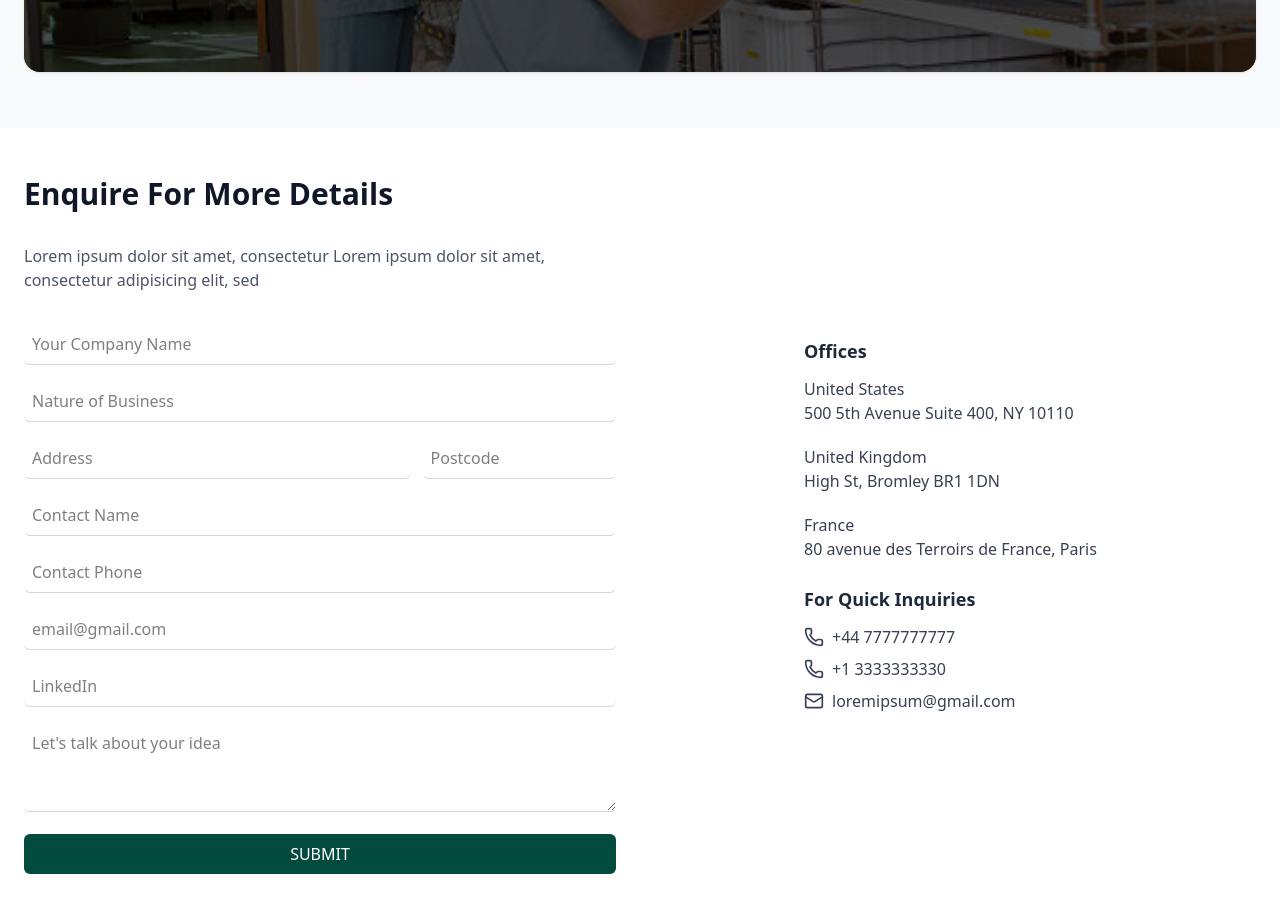
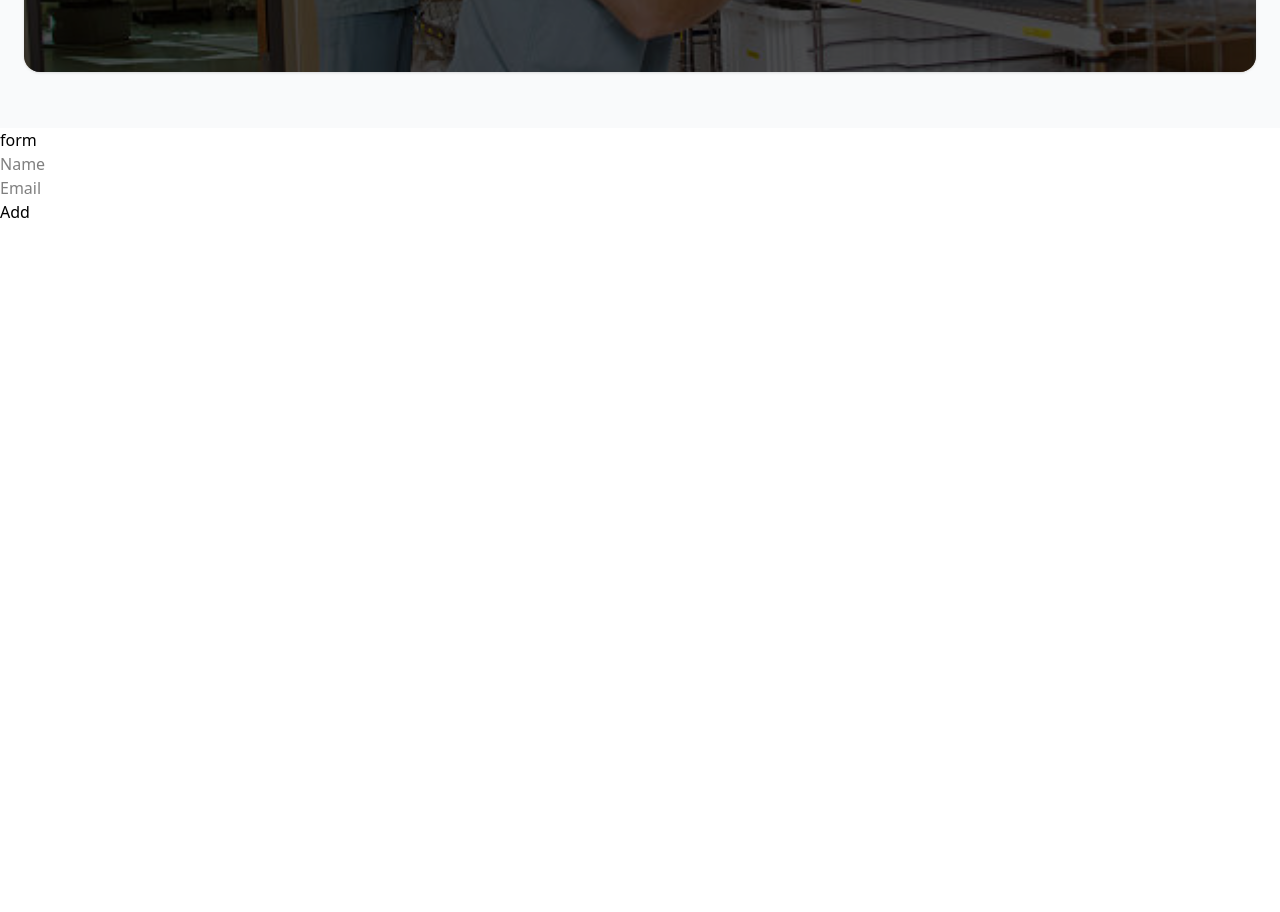
Before and after one commit to Alkor-Cyber-space/barath-medicals, a React (Vite) app: page / in a window 1280 px wide. Shown: the part 3180-4092 px from the top of the page. After the commit the page ends 3404 px from the top, so only its background shows below. Built offline with nearby package versions, Linux system fonts and the light colour scheme.

Commit message:
sampleform

```diff
--- a/src/components/Form.jsx
+++ b/src/components/Form.jsx
@@ -1,179 +1,233 @@
-import axios from "axios";
-import { Mail, Phone } from "lucide-react";
-import React, { useState } from "react";
+// import axios from "axios";
+// import { Mail, Phone } from "lucide-react";
+// import React, { useState } from "react";
 
-const Form = () => {
-     const [formData, setFormData] = useState({
-    companyName: "",
-    natureOfBusiness: "",
-    address: "",
-    postcode: "",
-    contactName: "",
-    contactPhone: "",
-    email: "",
-    linkedin: "",
-    idea: "",
-  });
-  const [responseMsg, setResponseMsg] = useState("");
+// const Form = () => {
+//      const [formData, setFormData] = useState({
+//     companyName: "",
+//     // natureOfBusiness: "",
+//     // address: "",
+//     // postcode: "",
+//     // contactName: "",
+//     // contactPhone: "",
+//     email: "",
+//     // linkedin: "",
+//     // idea: "",
+//   });
+//   const [responseMsg, setResponseMsg] = useState("");
 
-  const handleChange = (e) => {
-    const { name, value } = e.target;
-    setFormData((prev) => ({ ...prev, [name]: value }));
-  };
-const handleSubmit = async (e) => {
-  e.preventDefault();
+//   const handleChange = (e) => {
+//     const { name, value } = e.target;
+//     setFormData((prev) => ({ ...prev, [name]: value }));
+//   };
+// const handleSubmit = async (e) => {
+//   e.preventDefault();
 
-  const formData = new FormData(e.target);
+//   try {
+//     const res = await
+// axios.post(
+//   "https://script.google.com/macros/s/AKfycbyW_izXHIFrqh9PDDaGEHbd5ul5v0D0KOMoS12UmKZWU_TlIT953FSsXMDCxJlSdytV/exec",
+//   formData,
+//   {
+//     headers: {
+//       "Content-Type": "application/json"
+//     }
+//   }
+// )
 
-  try {
-    const response = await fetch(
-      "https://script.google.com/macros/s/AKfycbzgBwMPGzD_qbu0pB38WDbdpV3qRL6itIHpNc3YmRu1_cuz2YjC_NccDjSxDGAxuTIT/exec",
-      {
-        method: "POST",
-        body: formData,
-        mode: "no-cors",
-      }
-    );
 
-    alert("Form submitted successfully!");
-  } catch (error) {
-    console.error("Error submitting form:", error);
-    alert("Submission failed.");
+//     const text = await res.text(); // HTMLService returns plain text
+//     const data = JSON.parse(text); // Parse to JSON
+
+//     if (data.result === "success") {
+//       setResponseMsg("Form submitted successfully!");
+//       alert("Form submitted successfully!");
+//       setFormData({
+//         companyName: "",
+//         natureOfBusiness: "",
+//         address: "",
+//         postcode: "",
+//         contactName: "",
+//         contactPhone: "",
+//         email: "",
+//         linkedin: "",
+//         idea: "",
+//       });
+//     } else {
+//       alert("Error: " + data.message);
+//     }
+//   } catch (err) {
+//     console.error("Error submitting form:", err);
+//     alert("Submission failed. Please try again.");
+//   }
+// };
+
+
+
+//   return (
+//     <section className="max-w-7xl mx-auto px-6 py-12 grid grid-cols-1 md:grid-cols-2 gap-12">
+//       {/* Left Form Section */}
+//       <div>
+//         <h2 className="text-3xl font-bold text-gray-900 mb-3">
+//           Enquire For More Details
+//         </h2>
+//         <p className="text-gray-600 my-8">
+//           Lorem ipsum dolor sit amet, consectetur Lorem ipsum dolor sit amet,
+//           consectetur adipisicing elit, sed
+//         </p>
+
+//         <form className="space-y-4" onSubmit={handleSubmit}>
+//       <input
+//         type="text"
+//         name="companyName"
+//         value={formData.companyName}
+//         onChange={handleChange}
+//         placeholder="Your Company Name"
+//         className="w-full border-b border-gray-300 rounded-md p-2 focus:ring-1 focus:ring-[#024A3E] focus:outline-none"
+//       />
+//       {/* <input
+//         type="text"
+//         name="natureOfBusiness"
+//         value={formData.natureOfBusiness}
+//         onChange={handleChange}
+//         placeholder="Nature of Business"
+//         className="w-full border-b border-gray-300 rounded-md p-2 focus:ring-1 focus:ring-[#024A3E] focus:outline-none"
+//       />
+//       <div className="flex gap-3">
+//         <input
+//           type="text"
+//           name="address"
+//           value={formData.address}
+//           onChange={handleChange}
+//           placeholder="Address"
+//           className="w-2/3 border-b border-gray-300 rounded-md p-2 focus:ring-1 focus:ring-[#024A3E] focus:outline-none"
+//         />
+//         <input
+//           type="text"
+//           name="postcode"
+//           value={formData.postcode}
+//           onChange={handleChange}
+//           placeholder="Postcode"
+//           className="w-1/3 border-b border-gray-300 rounded-md p-2 focus:ring-1 focus:ring-[#024A3E] focus:outline-none"
+//         />
+//       </div>
+//       <input
+//         type="text"
+//         name="contactName"
+//         value={formData.contactName}
+//         onChange={handleChange}
+//         placeholder="Contact Name"
+//         className="w-full border-b border-gray-300 rounded-md p-2 focus:ring-1 focus:ring-[#024A3E] focus:outline-none"
+//       />
+//       <input
+//         type="text"
+//         name="contactPhone"
+//         value={formData.contactPhone}
+//         onChange={handleChange}
+//         placeholder="Contact Phone"
+//         className="w-full border-b border-gray-300 rounded-md p-2 focus:ring-1 focus:ring-[#024A3E] focus:outline-none"
+//       /> */}
+//       <input
+//         type="email"
+//         name="email"
+//         value={formData.email}
+//         onChange={handleChange}
+//         placeholder="email@gmail.com"
+//         className="w-full border-b border-gray-300 rounded-md p-2 focus:ring-1 focus:ring-[#024A3E] focus:outline-none"
+//       />
+//       {/* <input
+//         type="text"
+//         name="linkedin"
+//         value={formData.linkedin}
+//         onChange={handleChange}
+//         placeholder="LinkedIn"
+//         className="w-full border-b border-gray-300 rounded-md p-2 focus:ring-1 focus:ring-[#024A3E] focus:outline-none"
+//       />
+//       <textarea
+//         name="idea"
+//         value={formData.idea}
+//         onChange={handleChange}
+//         placeholder="Let's talk about your idea"
+//         rows="3"
+//         className="w-full border-b border-gray-300 rounded-md p-2 focus:ring-1 focus:ring-[#024A3E] focus:outline-none"
+//       ></textarea> */}
+
+//       <button
+//         type="submit"
+//         className="w-full bg-[#024A3E] text-white py-2 rounded-md hover:bg-[#036356] transition"
+//       >
+//         SUBMIT
+//       </button>
+//     </form>
+//       </div>
+
+//       {/* Right Office Section */}
+//       <div className="flex flex-col item-center px-35  justify-center text-gray-800">
+//         <h3 className="font-bold text-lg mb-3">Offices</h3>
+
+//         <div className="space-y-5 text-gray-700 mb-6">
+//           <div>
+//             <p className="font-medium">United States</p>
+//             <p>500 5th Avenue Suite 400, NY 10110</p>
+//           </div>
+//           <div>
+//             <p className="font-medium">United Kingdom</p>
+//             <p>High St, Bromley BR1 1DN</p>
+//           </div>
+//           <div>
+//             <p className="font-medium">France</p>
+//             <p>80 avenue des Terroirs de France, Paris</p>
+//           </div>
+//         </div>
+
+//         <h3 className="font-semibold text-lg mb-3">For Quick Inquiries</h3>
+
+//         <ul className="space-y-2 text-gray-700">
+//           <li className="flex items-center gap-2">
+//             <span><Phone className="w-5 h-5"/> </span> +44 7777777777
+//           </li>
+//           <li className="flex items-center gap-2">
+//             <span><Phone className="w-5 h-5"/></span> +1 3333333330
+//           </li>
+//           <li className="flex items-center gap-2">
+//             <span><Mail className="w-5 h-5"/></span> loremipsum@gmail.com
+//           </li>
+//         </ul>
+//       </div>
+//     </section>
+//   );
+// };
+
+// export default Form;
+// CompanyForm.jsx
+import React from 'react'
+
+const SampleForm = () => {
+
+// https://script.google.com/macros/s/AKfycbxPIOT1m3K9cp6uBOWR7XY1Qp6whlXbIOtdZMN0d5GeFqe9b7dXmEFuUkZuuVaJIDeG/exec
+  const handleSubmit = (e) =>{
+    e.preventDefault()
+    const url = "https://script.google.com/macros/s/AKfycbxF_AVpTyFpS-bRkU5PpZV02xWRCzQMDcxjtPZojbfdr1z4irC3rZ3ZyFWdklVq8M1e/exec"
+    fetch(url,{
+      method:"POST",
+      headers: {'content-type':'application/x-www-form-urlencoded'},
+      body: `name=${encodeURIComponent(e.target.name.value)}&email=${encodeURIComponent(e.target.email.value)}`
+    }).then(res=>res.text()).then(data=>{
+      alert(data)
+    }).catch(error =>console.log(error))
   }
-};
 
   return (
-    <section className="max-w-7xl mx-auto px-6 py-12 grid grid-cols-1 md:grid-cols-2 gap-12">
-      {/* Left Form Section */}
-      <div>
-        <h2 className="text-3xl font-bold text-gray-900 mb-3">
-          Enquire For More Details
-        </h2>
-        <p className="text-gray-600 my-8">
-          Lorem ipsum dolor sit amet, consectetur Lorem ipsum dolor sit amet,
-          consectetur adipisicing elit, sed
-        </p>
+    <div>
 
-        <form className="space-y-4" onSubmit={handleSubmit}>
-      <input
-        type="text"
-        name="companyName"
-        value={formData.companyName}
-        onChange={handleChange}
-        placeholder="Your Company Name"
-        className="w-full border-b border-gray-300 rounded-md p-2 focus:ring-1 focus:ring-[#024A3E] focus:outline-none"
-      />
-      <input
-        type="text"
-        name="natureOfBusiness"
-        value={formData.natureOfBusiness}
-        onChange={handleChange}
-        placeholder="Nature of Business"
-        className="w-full border-b border-gray-300 rounded-md p-2 focus:ring-1 focus:ring-[#024A3E] focus:outline-none"
-      />
-      <div className="flex gap-3">
-        <input
-          type="text"
-          name="address"
-          value={formData.address}
-          onChange={handleChange}
-          placeholder="Address"
-          className="w-2/3 border-b border-gray-300 rounded-md p-2 focus:ring-1 focus:ring-[#024A3E] focus:outline-none"
-        />
-        <input
-          type="text"
-          name="postcode"
-          value={formData.postcode}
-          onChange={handleChange}
-          placeholder="Postcode"
-          className="w-1/3 border-b border-gray-300 rounded-md p-2 focus:ring-1 focus:ring-[#024A3E] focus:outline-none"
-        />
-      </div>
-      <input
-        type="text"
-        name="contactName"
-        value={formData.contactName}
-        onChange={handleChange}
-        placeholder="Contact Name"
-        className="w-full border-b border-gray-300 rounded-md p-2 focus:ring-1 focus:ring-[#024A3E] focus:outline-none"
-      />
-      <input
-        type="text"
-        name="contactPhone"
-        value={formData.contactPhone}
-        onChange={handleChange}
-        placeholder="Contact Phone"
-        className="w-full border-b border-gray-300 rounded-md p-2 focus:ring-1 focus:ring-[#024A3E] focus:outline-none"
-      />
-      <input
-        type="email"
-        name="email"
-        value={formData.email}
-        onChange={handleChange}
-        placeholder="email@gmail.com"
-        className="w-full border-b border-gray-300 rounded-md p-2 focus:ring-1 focus:ring-[#024A3E] focus:outline-none"
-      />
-      <input
-        type="text"
-        name="linkedin"
-        value={formData.linkedin}
-        onChange={handleChange}
-        placeholder="LinkedIn"
-        className="w-full border-b border-gray-300 rounded-md p-2 focus:ring-1 focus:ring-[#024A3E] focus:outline-none"
-      />
-      <textarea
-        name="idea"
-        value={formData.idea}
-        onChange={handleChange}
-        placeholder="Let's talk about your idea"
-        rows="3"
-        className="w-full border-b border-gray-300 rounded-md p-2 focus:ring-1 focus:ring-[#024A3E] focus:outline-none"
-      ></textarea>
+        <h1>form</h1>
+        <form onSubmit={handleSubmit}>
+          <input name="name" placeholder='Name' /><br />
+          <input name="email" placeholder='Email' /><br />
+          <button>Add</button>
+        </form>
+    </div>
+  )
+}
 
-      <button
-        type="submit"
-        className="w-full bg-[#024A3E] text-white py-2 rounded-md hover:bg-[#036356] transition"
-      >
-        SUBMIT
-      </button>
-    </form>
-      </div>
-
-      {/* Right Office Section */}
-      <div className="flex flex-col item-center px-35  justify-center text-gray-800">
-        <h3 className="font-bold text-lg mb-3">Offices</h3>
-
-        <div className="space-y-5 text-gray-700 mb-6">
-          <div>
-            <p className="font-medium">United States</p>
-            <p>500 5th Avenue Suite 400, NY 10110</p>
-          </div>
-          <div>
-            <p className="font-medium">United Kingdom</p>
-            <p>High St, Bromley BR1 1DN</p>
-          </div>
-          <div>
-            <p className="font-medium">France</p>
-            <p>80 avenue des Terroirs de France, Paris</p>
-          </div>
-        </div>
-
-        <h3 className="font-semibold text-lg mb-3">For Quick Inquiries</h3>
-
-        <ul className="space-y-2 text-gray-700">
-          <li className="flex items-center gap-2">
-            <span><Phone className="w-5 h-5"/> </span> +44 7777777777
-          </li>
-          <li className="flex items-center gap-2">
-            <span><Phone className="w-5 h-5"/></span> +1 3333333330
-          </li>
-          <li className="flex items-center gap-2">
-            <span><Mail className="w-5 h-5"/></span> loremipsum@gmail.com
-          </li>
-        </ul>
-      </div>
-    </section>
-  );
-};
-
-export default Form;
+export default SampleForm
```
